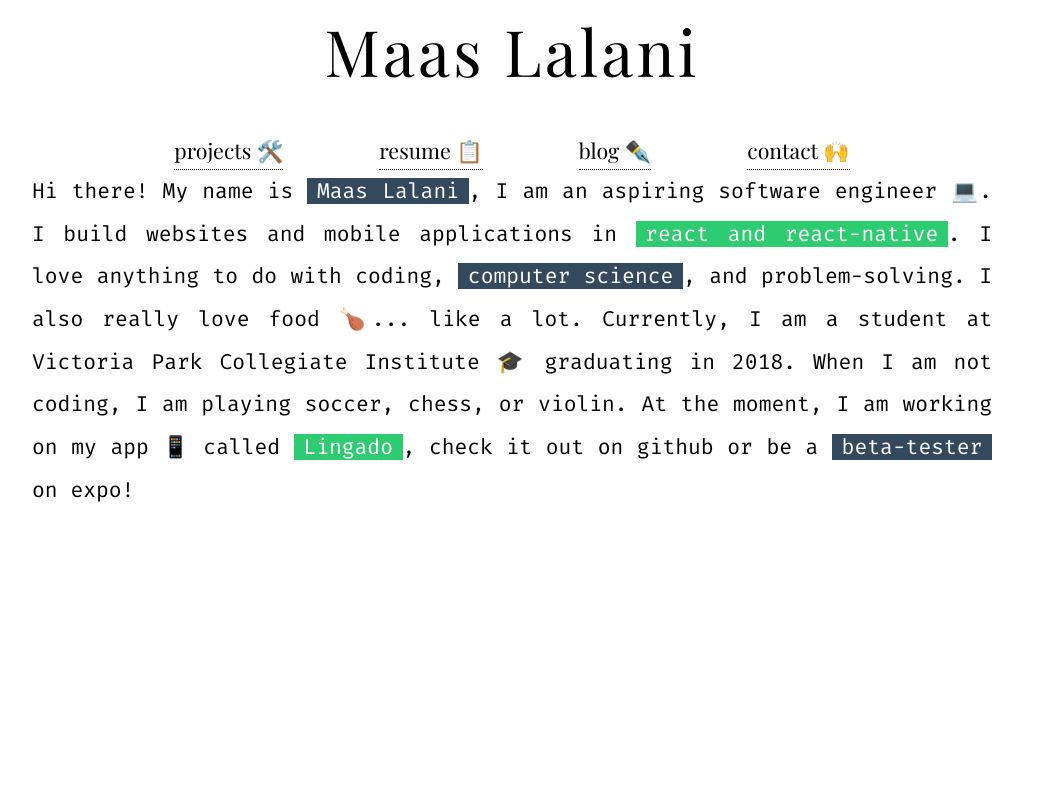
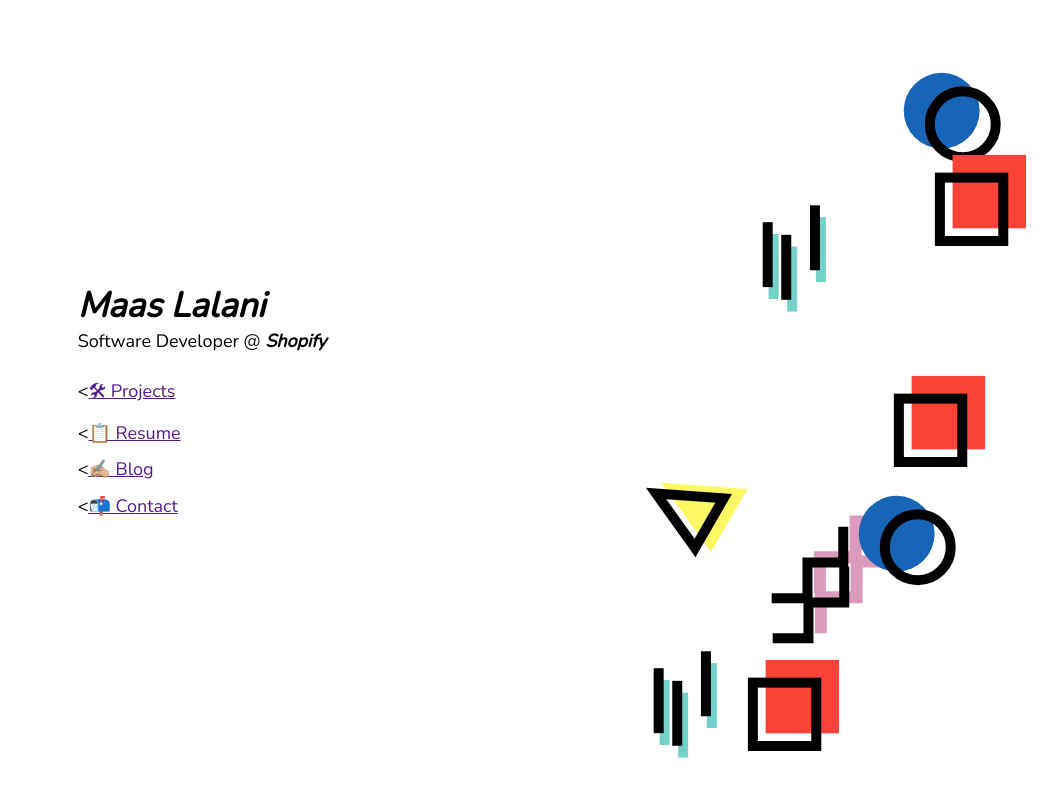
Before and after one commit to maaslalani/maaslalani.github.io, a plain HTML site: page index.html in a window 1280 px wide. Shown: the whole page, without its empty margins (128-1185 px from the left). Drawn offline with nearby package versions, Linux system fonts and the light colour scheme.

Commit message:
Version 2 🎉

```diff
--- a/index.html
+++ b/index.html
@@ -1,29 +1,31 @@
-<html>
+<!DOCTYPE html>
+<html lang="en">
 <head>
   <meta charset="UTF-8">
-  <meta name="viewport" content="width=device-width, initial-scale=1.0">
-  <meta http-equiv="X-UA-Compatible" content="ie=edge">
-  <link href="https://fonts.googleapis.com/css?family=Fira+Mono|Playfair+Display" rel="stylesheet">
+  <title>Maas Lalani</title>
+  <link href="https://fonts.googleapis.com/css?family=Nunito" rel="stylesheet">
   <link rel="stylesheet" href="main.css">
-  <title>Maas Lalani</title>
 </head>
 <body>
+  <left-container>
+    <div>
+      <h2>Maas Lalani</h2>
+      <p>Software Developer @ <span>Shopify</span></p>
+      <navigation-bar>
+        <navigation-item><<a href="">🛠 Projects</a></navigation-item>
+        <navigation-item><<a href="">📋 Resume</a></navigation-item>
+        <navigation-item><<a href="">✍🏼 Blog</a></navigation-item>
+        <navigation-item><<a href="">📬 Contact</a></navigation-item>
+      </navigation-bar>
+    </div>
+  </left-container>
 
-  <navigation-section>
-    <h1>Maas Lalani</h1>
-    <navigation-section-container>
-      <a target="_blank" href="https://github.com/Maaslalaniii"> projects 🛠️ </a>
-      <a target="_blank" href="./resume.pdf"> resume 📋 </a>
-      <a target="_blank" href="https://medium.com/@maaslalani1/rejecting-waterloo-computer-science-7b75bfb30a59"> blog ✒️ </a>
-      <a target="_blank" href="mailto:maas@live.ca"> contact 🙌 </a>
-    </navigation-section-container>
-  </navigation-section>
+  <right-container>
+    <geometric-shapes id="hello">
 
-  <about-me>
-    Hi there! My name is <a target="_blank" href="https://www.linkedin.com/in/maaslalani/"><span class="dark-blue">Maas Lalani</span></a>, I am an aspiring software engineer 💻. I build websites and mobile applications in <span class="green">react and react-native</span>.
-    I love anything to do with coding, <span class="dark-blue">computer science</span>, and problem-solving. I also really love food 🍗... like a lot. Currently, I am a student at Victoria Park Collegiate Institute 🎓 graduating in 2018. When I am not coding, I am playing soccer, chess, or violin. At the moment, I am working on my app 📱 called <a target="_blank" href="https://github.com/Maaslalaniii/Lingado"><span class="green">Lingado</span></a>, check it out on github or be a <a target="_blank" href="https://expo.io/@maaslalaniii/Lingado"><span class="dark-blue">beta-tester</span></a> on expo!
-  </about-me>
+    </geometric-shapes>
+  </right-container>
 
-  <script src="scripts.js"></script>
+  <script type="text/javascript" src="shapes.js"></script>
 </body>
 </html>
--- a/main.css
+++ b/main.css
@@ -1,76 +1,50 @@
 body {
+  font-family: 'nunito', sans-serif;
   display: flex;
-  font-size: 16pt;
-  font-family: 'Playfair Display', serif;
-  flex-direction: column;
-  justify-content: space-around;
-  width: 75%;
-  margin-left: auto;
-  margin-right: auto;
-  margin-bottom: 5%;;
+  height: 100vh;
+  margin: 0;
+  padding: 0;
+  font-style: normal;
+  font-weight: 300;
+  font-size: 18px;
 }
 
-h1 {
-  font-size: 3em;
-  font-weight: 400;
-  letter-spacing: 0.05em;
-  margin-top: 0;
+h2 {
+  font-style: italic;
+  font-weight: bold;
+  font-size: 35px;
+  margin: 0;
 }
 
-a {
-  text-decoration: none;
+p {
+  margin: 0;
 }
 
-navigation-section {
-  text-align: center;
+p span {
+  font-weight: 600;
+  font-style: italic;
 }
 
-navigation-section-container {
-  display: flex;
-  justify-content: center;
+navigation-bar {
+  display: block;
+  margin-top: 10%;
 }
 
-navigation-section-container a {
-  color: #000;
-  border-bottom: 1px dotted #000;
-  padding-bottom: 5px;
-  margin-left: 5%;
-  margin-right: 5%;
+navigation-item {
+  margin-top: 5%;
+  display: block;
 }
 
-about-me {
-  display: block;
-  text-align: justify;
-  font-family: 'Fira Mono', monospace;
-  line-height: 2em;
+left-container {
+  display: flex;
+  flex-direction: column;
+  justify-content: center;
+  align-items: center;
+  flex: 1;
+  margin: 20px;
 }
 
-about-me span {
-  cursor: pointer;
-  color: white;
-  padding-left: 1%;
-  padding-right: 1%;
+right-container {
+  flex: 1;
+  position: relative;
 }
-
-about-me .dark-blue {
-  background-color: #34495e;
-}
-
-about-me .green {
-  background-color: #2ecc71;
-}
-
-@media screen and (max-width: 480px) {
-  body {
-    font-size: 12pt;
-  }
-  about-me {
-    margin-top: 20%;
-  }
-}
-
-@media screen and (max-width: 860px) {
-  about-me {
-    margin-top: 10%;
-  }
-}
--- /dev/null
+++ b/shapes.js
@@ -0,0 +1,35 @@
+const WIDTH = window.innerWidth
+const HEIGHT = window.innerHeight
+const IMAGE_HEIGHT = 120
+const IMAGE_WIDTH = 120
+const SHAPES = [
+  'square',
+  'square',
+  'square',
+  'circle',
+  'circle',
+  'triangle',
+  'lines',
+  'lines',
+  'zigzag',
+  'zigzag',
+]
+
+let shapes = document.querySelector('geometric-shapes')
+
+function randomHeight() {
+  return Math.random() * (HEIGHT - IMAGE_HEIGHT)
+}
+
+function randomWidth() {
+  return Math.random() * (WIDTH / 2 - IMAGE_WIDTH)
+}
+
+for (let i = SHAPES.length - 1; i >= 0; i--) {
+  let shape = document.createElement("img");
+  shape.setAttribute("src", `./shapes/${SHAPES[i]}.svg`)
+  shape.style.position = "absolute"
+  shape.style.top = `${randomHeight()}px`
+  shape.style.right = `${randomWidth()}px`
+  shapes.appendChild(shape)
+}
```
Also changed, not shown: shapes/circle.svg (added), shapes/lines.svg (added), shapes/square.svg (added), shapes/triangle.svg (added), shapes/zigzag.svg (added), 2 other files.
